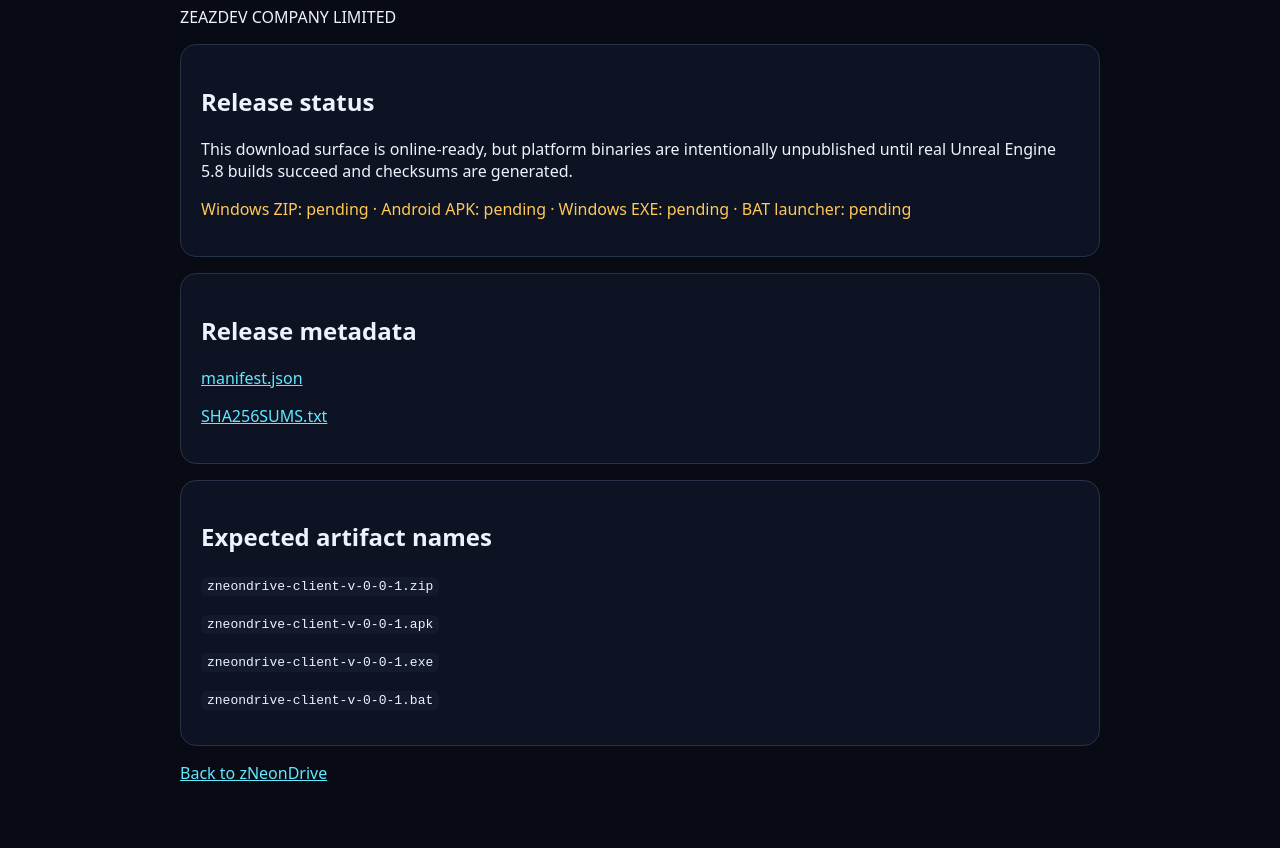
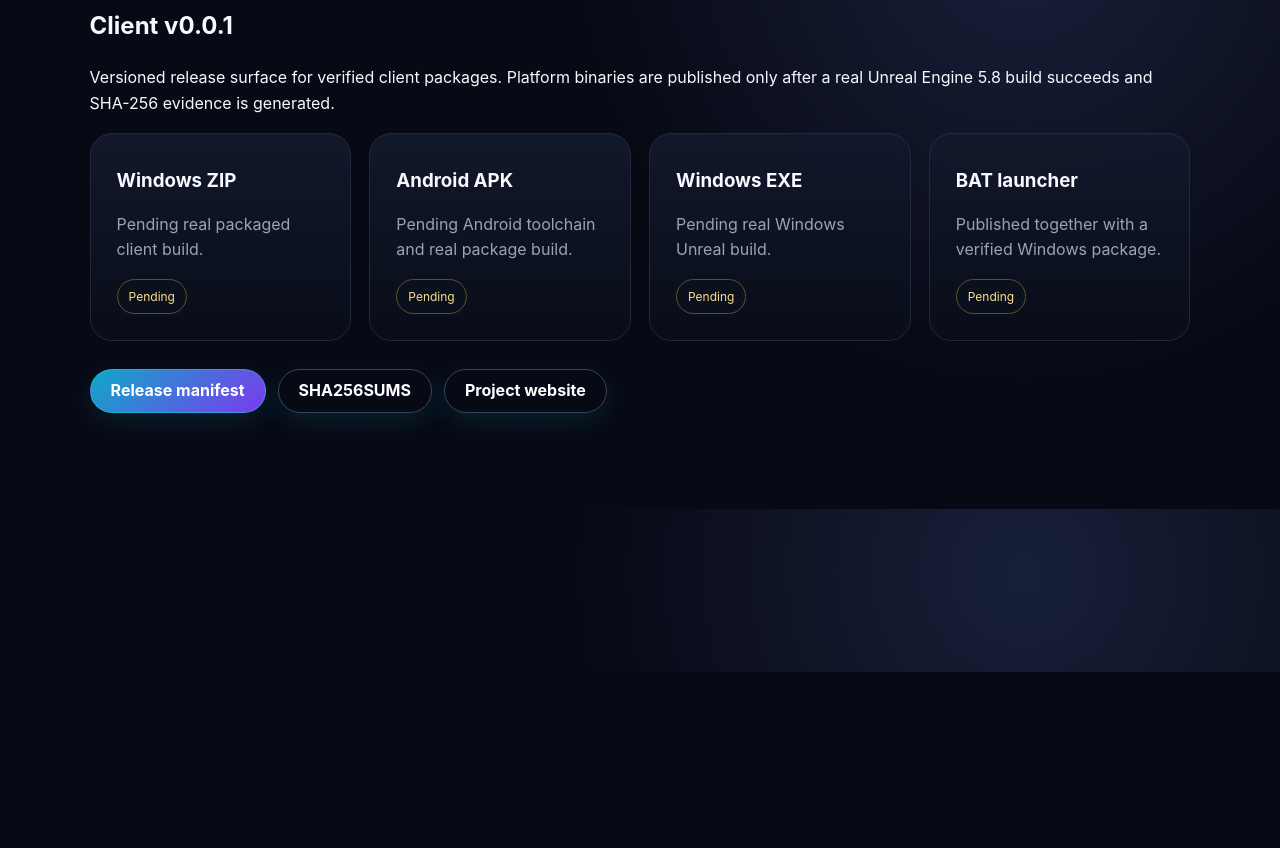
Before and after one commit to cvsz/zneondrive, a plain HTML site: page web/client-v-0-0-1/index.html in a window 1280 px wide. Shown: the part 128-976 px from the top of the page. After the commit the page ends 800 px from the top, so only its background shows below. Drawn offline with Linux system fonts and the light colour scheme.

Commit message:
fix(release): harden v0.0.1 landing and checksum surface

```diff
--- a/web/client-v-0-0-1/index.html
+++ b/web/client-v-0-0-1/index.html
@@ -1,4 +1,26 @@
 <!doctype html>
 <html lang="en">
-<head><meta charset="utf-8"><meta name="viewport" content="width=device-width,initial-scale=1"><title>zNeonDrive Client v0.0.1</title><style>body{font-family:system-ui;background:#080b14;color:#eef2ff;max-width:920px;margin:auto;padding:48px 24px}a{color:#62e8ff}.card{border:1px solid #26314a;border-radius:16px;padding:20px;margin:16px 0;background:#0d1322}.pending{color:#ffc857}code{background:#121a2b;padding:2px 6px;border-radius:6px}</style></head>
-<body><h1>PROJECT: NEON DRIVE — Client v0.0.1</h1><p>ZEAZDEV COMPANY LIMITED</p><div class="card"><h2>Release status</h2><p>This download surface is online-ready, but platform binaries are intentionally unpublished until real Unreal Engine 5.8 builds succeed and checksums are generated.</p><p class="pending">Windows ZIP: pending · Android APK: pending · Windows EXE: pending · BAT launcher: pending</p></div><div class="card"><h2>Release metadata</h2><p><a href="manifest.json">manifest.json</a></p><p><a href="SHA256SUMS.txt">SHA256SUMS.txt</a></p></div><div class="card"><h2>Expected artifact names</h2><p><code>zneondrive-client-v-0-0-1.zip</code></p><p><code>zneondrive-client-v-0-0-1.apk</code></p><p><code>zneondrive-client-v-0-0-1.exe</code></p><p><code>zneondrive-client-v-0-0-1.bat</code></p></div><p><a href="/">Back to zNeonDrive</a></p></body></html>
+<head>
+<meta charset="utf-8">
+<meta name="viewport" content="width=device-width,initial-scale=1">
+<meta name="description" content="PROJECT: NEON DRIVE client v0.0.1 release status and verified downloads.">
+<title>zNeonDrive Client v0.0.1</title>
+<link rel="stylesheet" href="/styles.css">
+</head>
+<body>
+<main>
+<section class="section">
+<p class="eyebrow">ZEAZDEV COMPANY LIMITED · PROJECT: NEON DRIVE</p>
+<h1>Client v0.0.1</h1>
+<p>Versioned release surface for verified client packages. Platform binaries are published only after a real Unreal Engine 5.8 build succeeds and SHA-256 evidence is generated.</p>
+<div class="grid cards-4">
+<article class="card"><h3>Windows ZIP</h3><p>Pending real packaged client build.</p><span class="tag tag-warn">Pending</span></article>
+<article class="card"><h3>Android APK</h3><p>Pending Android toolchain and real package build.</p><span class="tag tag-warn">Pending</span></article>
+<article class="card"><h3>Windows EXE</h3><p>Pending real Windows Unreal build.</p><span class="tag tag-warn">Pending</span></article>
+<article class="card"><h3>BAT launcher</h3><p>Published together with a verified Windows package.</p><span class="tag tag-warn">Pending</span></article>
+</div>
+<div class="actions"><a class="button" href="manifest.json">Release manifest</a><a class="button button-ghost" href="SHA256SUMS.txt">SHA256SUMS</a><a class="button button-ghost" href="/">Project website</a></div>
+</section>
+</main>
+</body>
+</html>
```
Also changed, not shown: web/client-v-0-0-1/SHA256SUMS.txt (deleted), 1 other file.
